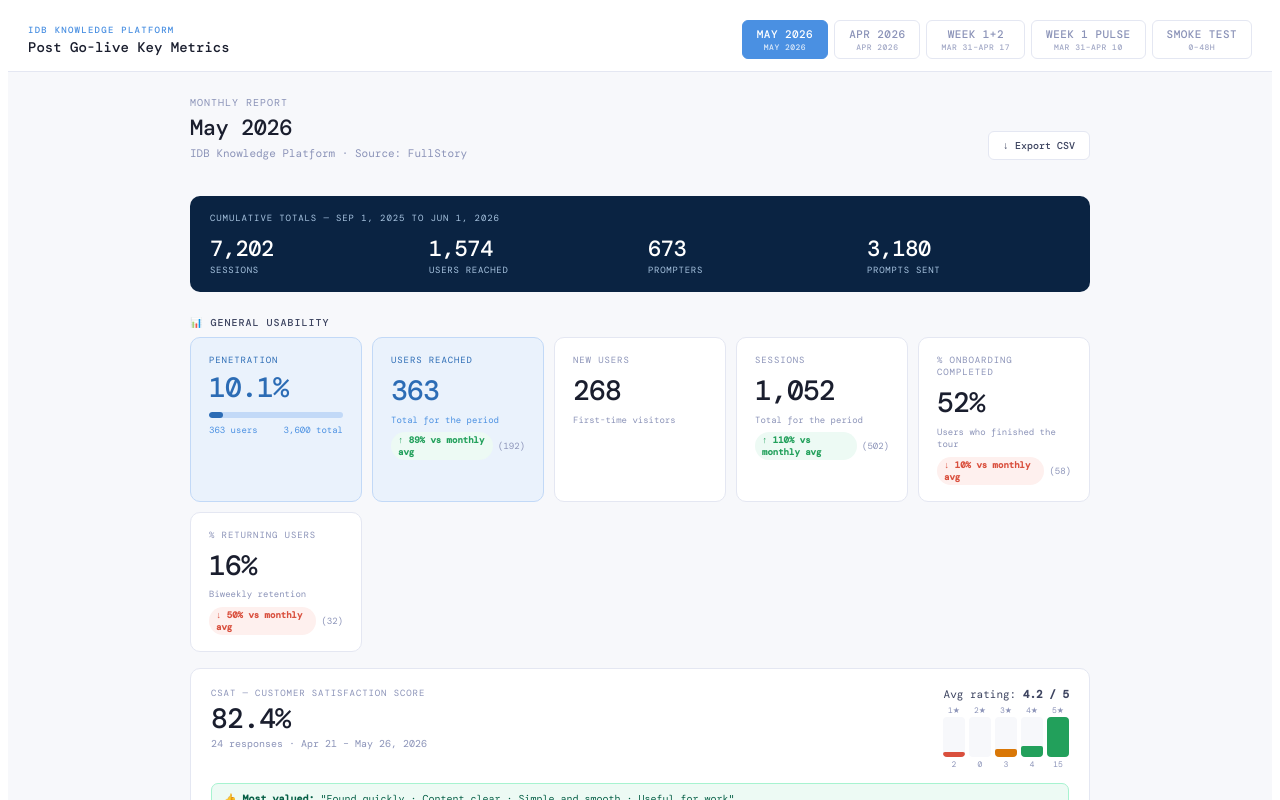
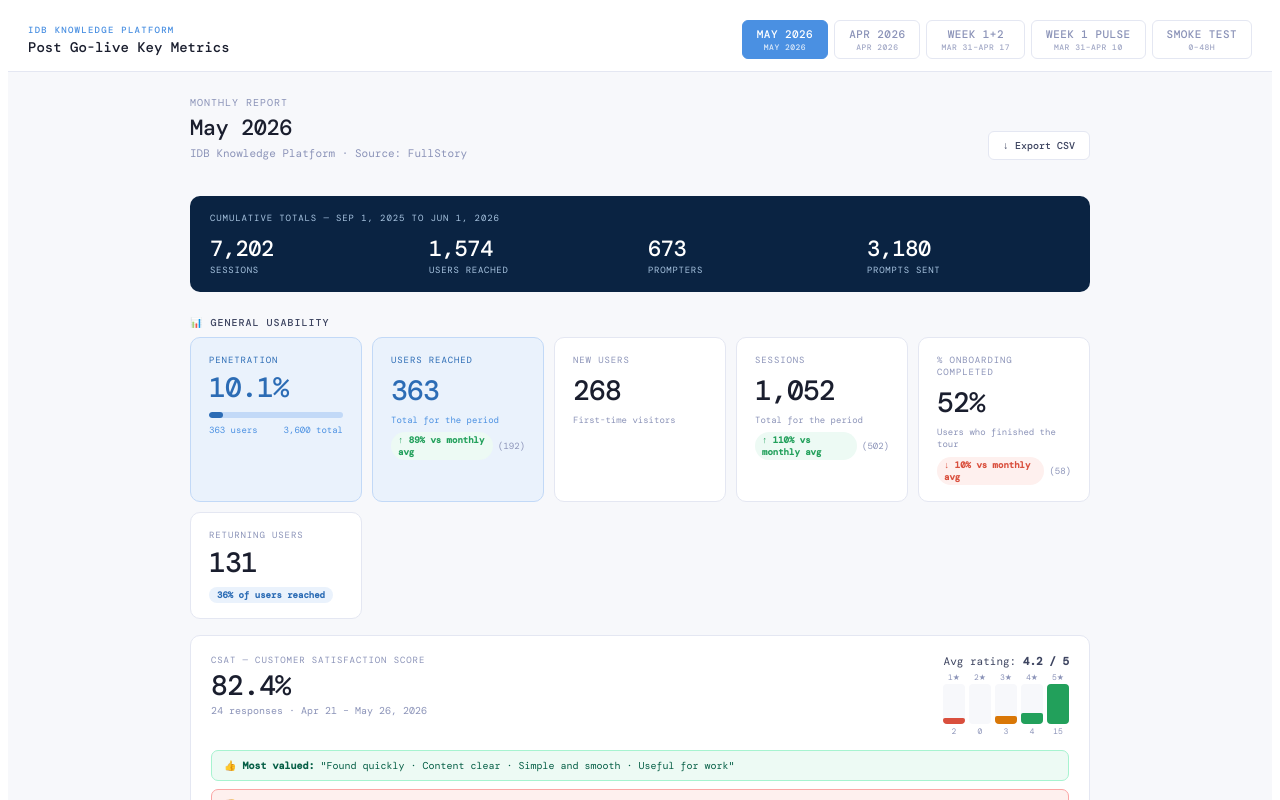
Before and after one commit to jimenasalinasg/KPsmoketest, a React (Vite) app: page / in a window 1280 px wide. Shown: the top 800 px of the page. Built offline with nearby package versions, Linux system fonts and the light colour scheme; a web font is replaced by a local one.

Commit message:
Update App.jsx

```diff
--- a/src/App.jsx
+++ b/src/App.jsx
@@ -757,6 +757,7 @@ const APRIL = {
   avgTime: "16.31s",
   dropoff: 92,
   retention: 10.9,
+  returningUsers: 228,
   highlighted: 579,
   highlightedOpenSearch: 393,
   copied: 167,
@@ -993,7 +994,11 @@ function Monthly() {
           <MCard label="New users" value={String(APRIL.newUsers)} desc="First-time visitors" />
           <MCard label="Sessions" value={APRIL.sessions.toLocaleString()} desc="Total for the period" bench={BENCH.monthly.sessions} />
           <MCard label="% Onboarding completed" value={`${APRIL.tourCompletion}%`} desc="Users who finished the tour" bench={BENCH.monthly.tourCompletion} />
-          <MCard label="% Returning users" value={APRIL.retention != null ? `${APRIL.retention}%` : null} desc="Biweekly retention" bench={BENCH.monthly.retention} />
+          <div style={{ background: SURF, border: `1px solid ${BDR}`, borderRadius: 10, padding: "16px 18px" }}>
+            <div style={{ fontSize: 9, textTransform: "uppercase", letterSpacing: "0.1em", color: INK3, marginBottom: 8 }}>Returning users</div>
+            <div style={{ fontSize: 28, fontWeight: 500, color: INK, letterSpacing: "-0.03em", lineHeight: 1, marginBottom: 8 }}>{APRIL.returningUsers}</div>
+            <span style={{ fontSize: 9, fontWeight: 600, padding: "2px 8px", borderRadius: 99, background: BLUE_L, color: BLUE_D }}>{Math.round(APRIL.returningUsers/APRIL.users*100)}% of users reached</span>
+          </div>
           <MCard label="CSAT — Customer Satisfaction Score" value="75%" desc="out of 5 responses" />
         </Grid>
 
@@ -1178,6 +1183,7 @@ const MAY = {
   avgTime: "20.2s",
   dropoff: 87,
   retention: 16,
+  returningUsers: 131,
   highlighted: 463,
   highlightedOpenSearch: 217,
   copied: 191,
@@ -1380,7 +1386,11 @@ function MayMonthly() {
         <MCard label="New users" value={String(MAY.first_time)} desc="First-time visitors" />
         <MCard label="Sessions" value={MAY.sessions.toLocaleString()} desc="Total for the period" bench={BENCH.monthly.sessions} />
         <MCard label="% Onboarding completed" value={`${MAY.tourCompletion}%`} desc="Users who finished the tour" bench={BENCH.monthly.tourCompletion} />
-        <MCard label="% Returning users" value={MAY.retention != null ? `${MAY.retention}%` : null} desc="Biweekly retention" bench={BENCH.monthly.retention} />
+        <div style={{ background: SURF, border: `1px solid ${BDR}`, borderRadius: 10, padding: "16px 18px" }}>
+          <div style={{ fontSize: 9, textTransform: "uppercase", letterSpacing: "0.1em", color: INK3, marginBottom: 8 }}>Returning users</div>
+          <div style={{ fontSize: 28, fontWeight: 500, color: INK, letterSpacing: "-0.03em", lineHeight: 1, marginBottom: 8 }}>{MAY.returningUsers}</div>
+          <span style={{ fontSize: 9, fontWeight: 600, padding: "2px 8px", borderRadius: 99, background: BLUE_L, color: BLUE_D }}>{Math.round(MAY.returningUsers/MAY.users*100)}% of users reached</span>
+        </div>
       </div>
 
       {/* CSAT block */}
```
